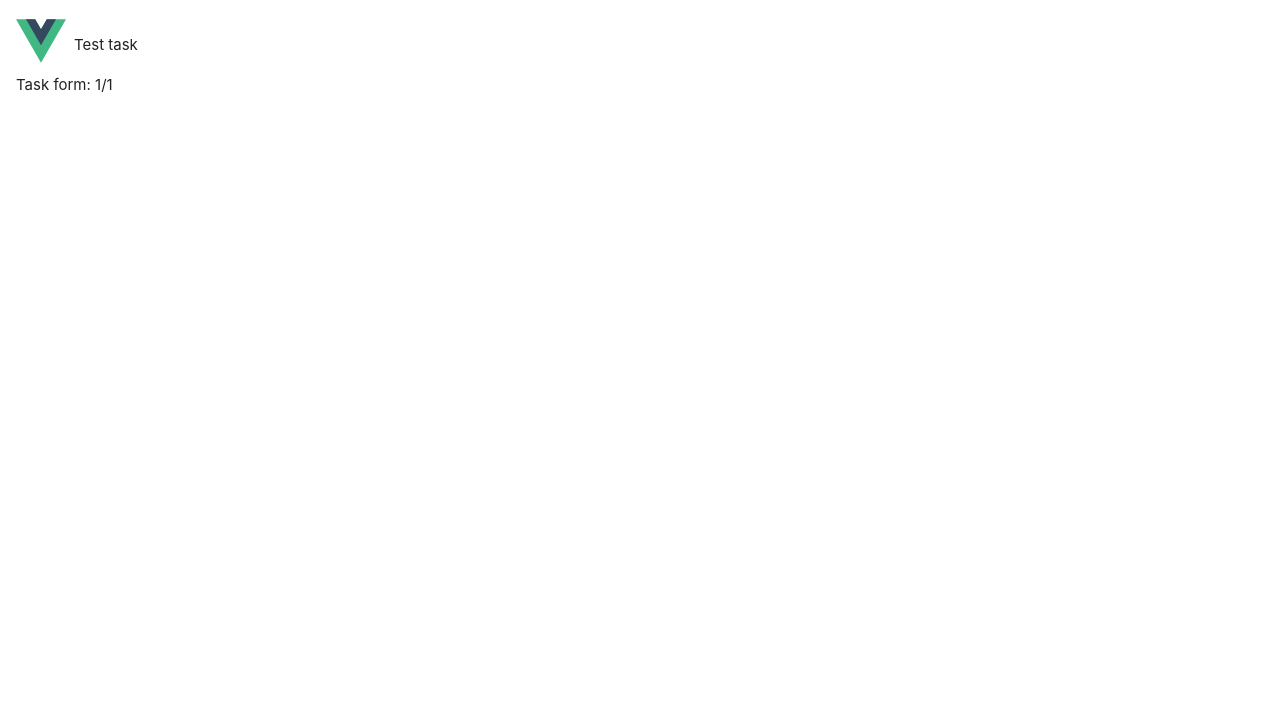
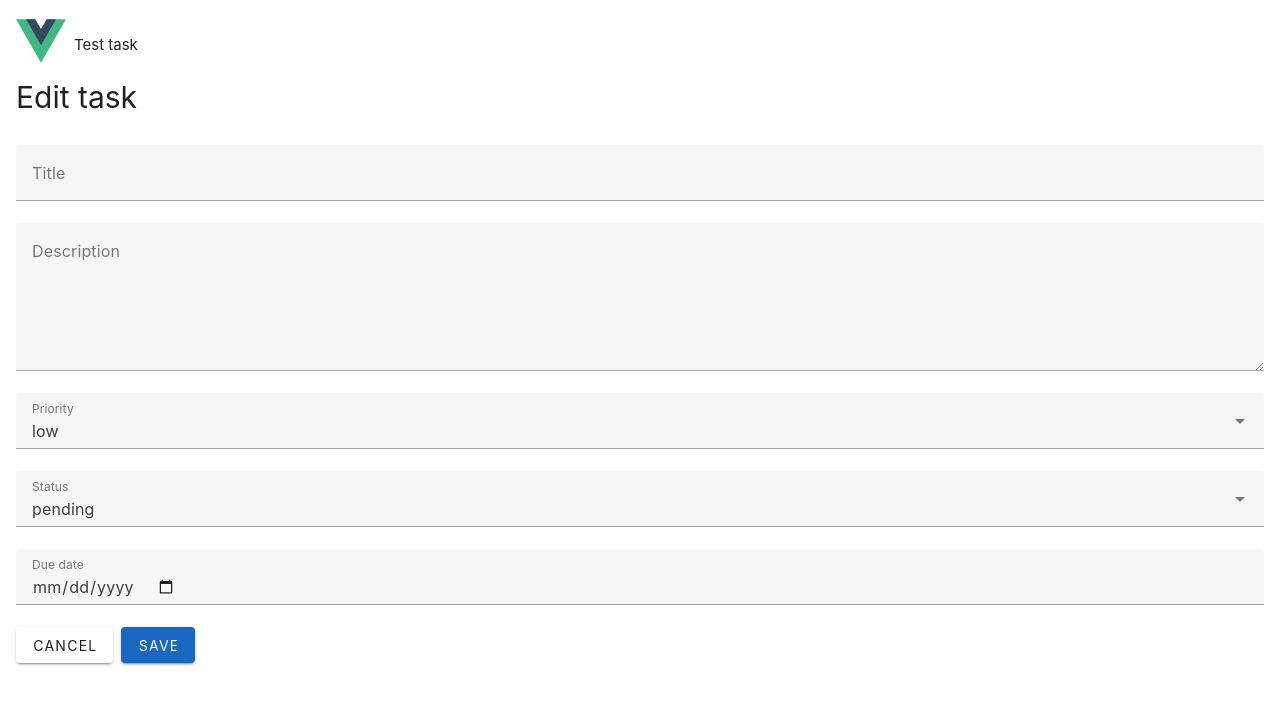
Before and after one commit to DwGrXyz/JFROG, a Vue app: page /1/tasks/1/edit in a window 1280 px wide. Shown: the top 704 px of the page. Built offline with nearby package versions, Linux system fonts and the light colour scheme; the HTML template or start-up script is replaced by a standard one.

Commit message:
Add ability to create tasks

```diff
--- a/src/domains/task/TaskForm.vue
+++ b/src/domains/task/TaskForm.vue
@@ -1,8 +1,71 @@
-<template>Task form: {{ projectId }}/{{ taskId }}</template>
+<template>
+  <AppLayout title="Edit task">
+    <v-text-field v-model="taskForm.title" label="Title" />
+
+    <v-textarea v-model="taskForm.description" label="Description" />
+
+    <v-select
+      v-model="taskForm.priority"
+      label="Priority"
+      :items="taskPriorityVariant"
+    />
+
+    <v-select
+      v-model="taskForm.status"
+      label="Status"
+      :items="taskStatusVariant"
+    />
+
+    <v-text-field v-model="taskForm.dueDate" label="Due date" type="date" />
+
+    <AppSaveCancel :cancel-route="projectRoute" @save="saveTask" />
+  </AppLayout>
+</template>
 
 <script setup lang="ts">
-defineProps<{
+import { useAppStore } from '@/store'
+import { computed, reactive } from 'vue'
+import {
+  taskPriorityVariant,
+  taskStatusVariant,
+  type TaskModel,
+} from './taskModel'
+import AppSaveCancel from '@/components/AppSaveCancel.vue'
+import { getProjectDetailsRoute } from '@/router'
+import AppLayout from '@/components/AppLayout.vue'
+import type { CreatePayload } from '@/store/types'
+import { useRouter } from 'vue-router'
+
+const props = defineProps<{
   projectId: string
   taskId?: string
 }>()
+
+const store = useAppStore()
+const task = computed<TaskModel | null>(() => {
+  if (!props.taskId) return null
+  const item = store.getters['tasks/getTask'](props.taskId)
+  if (!item || item.projectId !== props.projectId) return null
+  return item
+})
+
+const getDefaultFormValues = (): CreatePayload<TaskModel> => ({
+  projectId: props.projectId,
+  title: '',
+  description: '',
+  priority: 'low',
+  status: 'pending',
+  dueDate: '',
+})
+const taskForm = reactive<CreatePayload<TaskModel>>(
+  task.value ?? getDefaultFormValues(),
+)
+
+const router = useRouter()
+const saveTask = async () => {
+  await store.dispatch('tasks/createTask', taskForm)
+  router.push(getProjectDetailsRoute(props.projectId))
+}
+
+const projectRoute = computed(() => getProjectDetailsRoute(props.projectId))
 </script>
--- /dev/null
+++ b/src/domains/task/taskModel.ts
@@ -0,0 +1,15 @@
+export const taskPriorityVariant = ['low', 'medium', 'high']
+export type TaskPriority = 'low' | 'medium' | 'high'
+
+export const taskStatusVariant = ['pending', 'in-progress', 'completed']
+export type TaskStatus = 'pending' | 'in-progress' | 'completed'
+
+export type TaskModel = {
+  id: string
+  projectId: string
+  title: string
+  description: string
+  priority: TaskPriority
+  status: TaskStatus
+  dueDate: string
+}
--- /dev/null
+++ b/src/domains/task/taskStore.ts
@@ -0,0 +1,49 @@
+import type { Module } from 'vuex/types/index.js'
+import type { TaskModel } from './taskModel'
+import { genUniqueId } from '@/utils/genUniqueId'
+import type { CreatePayload } from '@/store/types'
+
+export type TaskStoreState = {
+  tasks: TaskModel[]
+}
+
+const taskStoreModule: Module<TaskStoreState, any> = {
+  namespaced: true,
+  state: () => ({
+    tasks: [],
+  }),
+  getters: {
+    getTask: (state) => (id: string) =>
+      state.tasks.find((task) => task.id === id),
+    getTasksByProjectId: (state) => (projectId: string) =>
+      state.tasks.filter((task) => task.projectId === projectId),
+  },
+  mutations: {
+    addTask: (state, task: TaskModel) => {
+      state.tasks = [...state.tasks, task]
+    },
+  },
+  actions: {
+    createUniqueId: ({ getters }) => {
+      let id: string
+
+      // Check for duplicates!
+      do {
+        id = genUniqueId()
+      } while (getters.getTask(id))
+
+      return id
+    },
+    createTask: async (
+      { commit, dispatch },
+      taskForm: CreatePayload<TaskModel>,
+    ) => {
+      const id = await dispatch('createUniqueId')
+      const task = { ...taskForm, id }
+      commit('addTask', task)
+      return id
+    },
+  },
+}
+
+export default taskStoreModule
--- a/src/store/index.ts
+++ b/src/store/index.ts
@@ -1,11 +1,13 @@
 import projectStoreModule, {
   type ProjectStoreState,
 } from '@/domains/project/store'
+import taskStoreModule, { type TaskStoreState } from '@/domains/task/taskStore'
 import { createStore, useStore } from 'vuex'
 import VuexPersistence from 'vuex-persist'
 
 export interface State {
   projects: ProjectStoreState
+  tasks: TaskStoreState
 }
 
 const vuexLocal = new VuexPersistence<State>({
@@ -15,6 +17,7 @@ const vuexLocal = new VuexPersistence<State>({
 export default createStore<State>({
   modules: {
     projects: projectStoreModule,
+    tasks: taskStoreModule,
   },
   plugins: [vuexLocal.plugin],
 })
--- /dev/null
+++ b/src/store/types.ts
@@ -0,0 +1 @@
+export type CreatePayload<T extends { id: string }> = Omit<T, 'id'>
```
